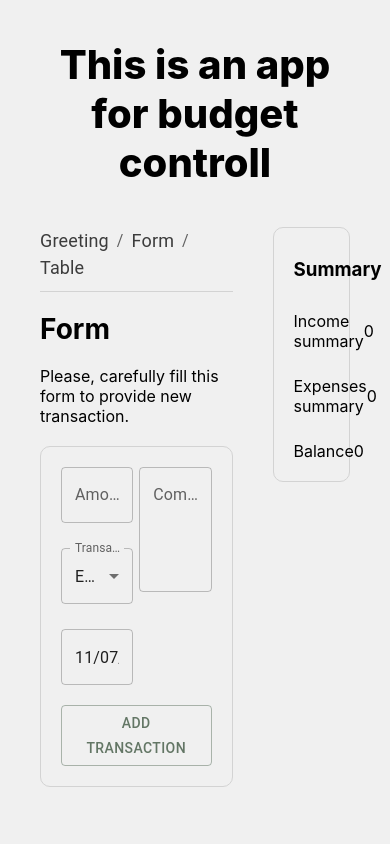
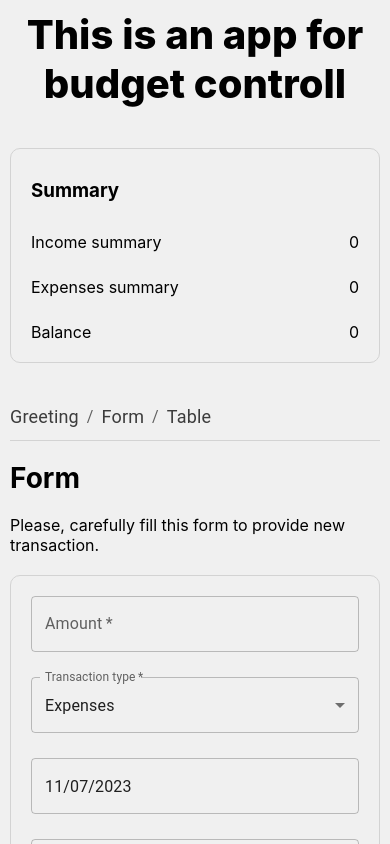
Before and after one commit to yupaziura/test-budget_app, a React (Create React App) app: page /form in a window 390 px wide. Shown: the top 844 px of the page. Built offline with nearby package versions, Linux system fonts and the light colour scheme.

Commit message:
Add media queries

```diff
--- a/src/App.scss
+++ b/src/App.scss
@@ -49,3 +49,31 @@
         width: 25%;
     }
 }
+
+@media (max-width: 1015px) {
+    .app{
+        padding: 20px;
+        &_container{
+            flex-direction: column;
+            flex-wrap: wrap;
+        }
+
+        &_main{
+            width: 100%;
+        }
+
+        &_summary{
+            width: 50%;
+        }
+    }
+}
+
+@media (max-width: 600px) {
+    .app{
+        padding: 10px;
+
+        &_summary{
+            width: 100%;
+        }
+    }
+}
--- a/src/components/Form/CustomForm.scss
+++ b/src/components/Form/CustomForm.scss
@@ -25,3 +25,22 @@
       }
 
 }
+
+@media (max-width: 600px) {
+  .form{
+      flex-direction: column;
+      gap: 25px;
+
+      &_col{
+        width: 100%;
+      }
+
+      .break{
+        display: none;
+      }
+
+      .button{
+        margin-top: 0;
+      }
+  }
+}
--- a/src/components/Table/CustomTable.scss
+++ b/src/components/Table/CustomTable.scss
@@ -8,3 +8,9 @@
         margin: 20px;
     }
 }
+
+@media (max-width: 1015px) {
+    .table{
+        overflow: auto;
+    }
+}
```
